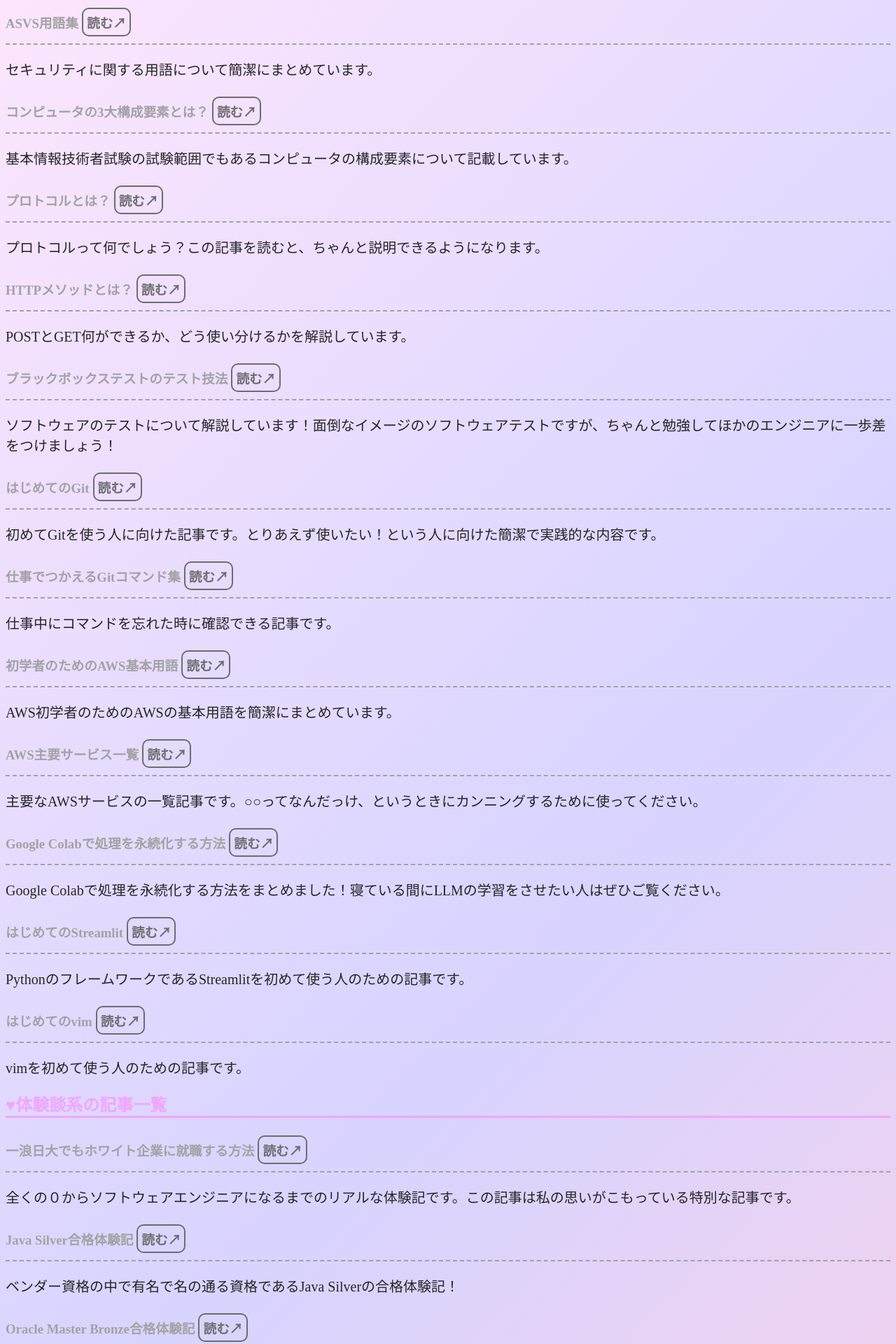
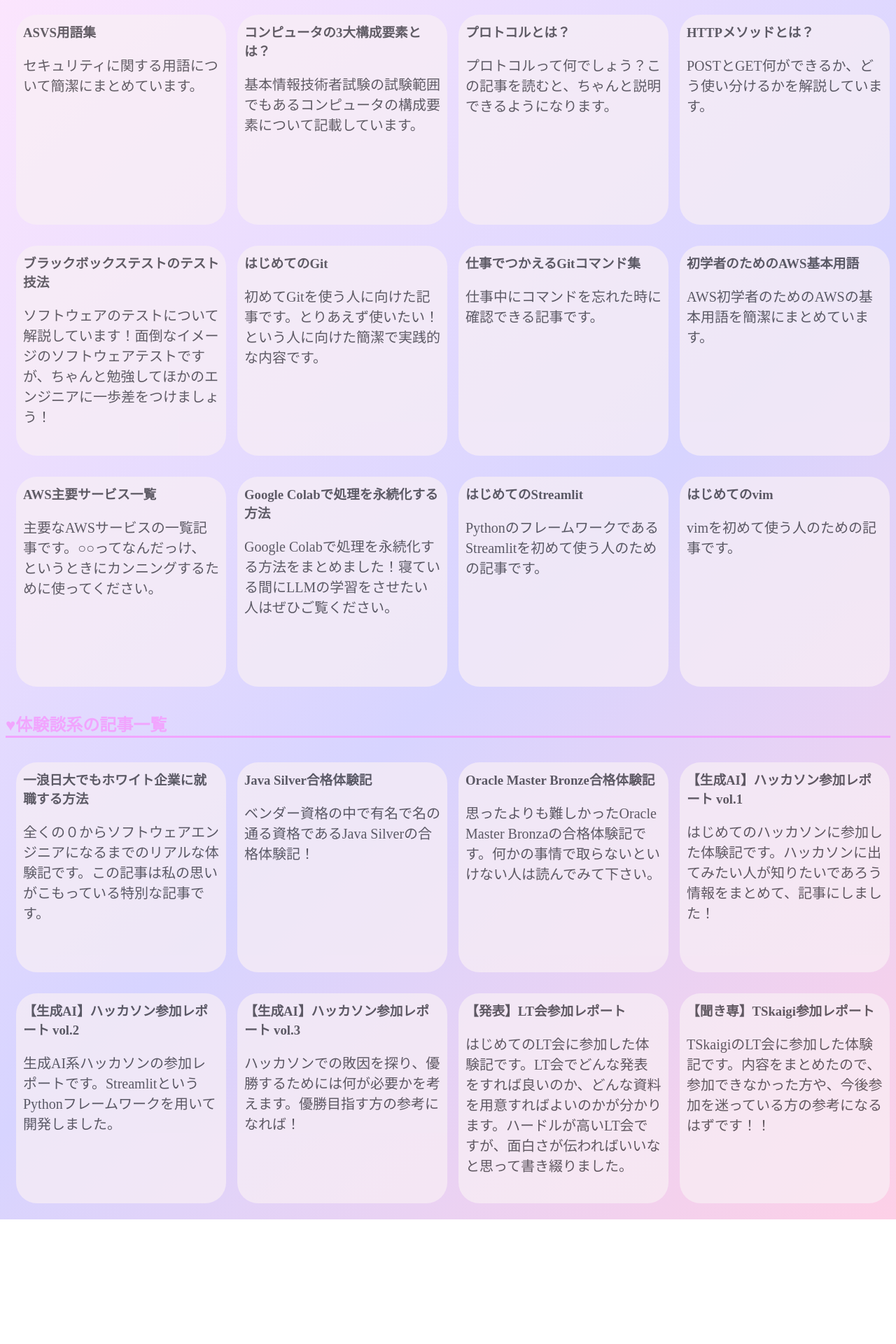
Before and after one commit to tomonarimomoka/blog-react, a React (Vite) app in the folder tech-blog/: page /ListTech in a window 1280 px wide. Shown: the part 160-2080 px from the top of the page at 70% size. After the commit the page ends 1902 px from the top, so only its background shows below. Built offline with nearby package versions, Linux system fonts and the light colour scheme.

Commit message:
'記事一覧をかっこよくした'

```diff
--- a/tech-blog/src/ListTech.tsx
+++ b/tech-blog/src/ListTech.tsx
@@ -1,5 +1,5 @@
 import { FC } from "react";
-import {HeaderNav ,  ArticalList ,SubTitle} from './Parts';
+import {HeaderNav , ArticalListBox,SubTitle} from './Parts';
 import './style.css'
 
 export const ListTech: FC = () => {
@@ -8,27 +8,32 @@ export const ListTech: FC = () => {
         <>
             <HeaderNav />
             <SubTitle subTitle="♥解説系の記事一覧"/>
-            <ArticalList title="ASVS用語集" fileName="security" explain="セキュリティに関する用語について簡潔にまとめています。" />
-            <ArticalList title="コンピュータの3大構成要素とは？"  fileName="elementOfComputer" explain="基本情報技術者試験の試験範囲でもあるコンピュータの構成要素について記載しています。" />
-            <ArticalList title="プロトコルとは？"  fileName="whatIsProtocol"  explain="プロトコルって何でしょう？この記事を読むと、ちゃんと説明できるようになります。" />
-            <ArticalList title="HTTPメソッドとは？"  fileName="HTTPmethod"  explain="POSTとGET何ができるか、どう使い分けるかを解説しています。" />
-            <ArticalList title="ブラックボックステストのテスト技法"  fileName="simpleTest"  explain="ソフトウェアのテストについて解説しています！面倒なイメージのソフトウェアテストですが、ちゃんと勉強してほかのエンジニアに一歩差をつけましょう！" />
-            <ArticalList title="はじめてのGit"  fileName="gitForBeginner"  explain="初めてGitを使う人に向けた記事です。とりあえず使いたい！という人に向けた簡潔で実践的な内容です。" />
-            <ArticalList title="仕事でつかえるGitコマンド集"  fileName="gitForTeam"  explain="仕事中にコマンドを忘れた時に確認できる記事です。" />
-            <ArticalList title="初学者のためのAWS基本用語"  fileName="awsForBeginner"  explain="AWS初学者のためのAWSの基本用語を簡潔にまとめています。" />
-            <ArticalList title="AWS主要サービス一覧"  fileName="awsListOfServices"  explain="主要なAWSサービスの一覧記事です。○○ってなんだっけ、というときにカンニングするために使ってください。" />
-            <ArticalList title="Google Colabで処理を永続化する方法"  fileName="googleColab"  explain="Google Colabで処理を永続化する方法をまとめました！寝ている間にLLMの学習をさせたい人はぜひご覧ください。" />
-            <ArticalList title="はじめてのStreamlit"  fileName="howToUseStreamlit"  explain="PythonのフレームワークであるStreamlitを初めて使う人のための記事です。" />
-            <ArticalList title="はじめてのvim"  fileName="vimForBeginner"  explain="vimを初めて使う人のための記事です。" />
+            <div className="flexBox">
+            <ArticalListBox title="ASVS用語集" fileName="security" explain="セキュリティに関する用語について簡潔にまとめています。" />
+            <ArticalListBox title="コンピュータの3大構成要素とは？"  fileName="elementOfComputer" explain="基本情報技術者試験の試験範囲でもあるコンピュータの構成要素について記載しています。" />
+            <ArticalListBox title="プロトコルとは？"  fileName="whatIsProtocol"  explain="プロトコルって何でしょう？この記事を読むと、ちゃんと説明できるようになります。" />
+            <ArticalListBox title="HTTPメソッドとは？"  fileName="HTTPmethod"  explain="POSTとGET何ができるか、どう使い分けるかを解説しています。" />
+            <ArticalListBox title="ブラックボックステストのテスト技法"  fileName="simpleTest"  explain="ソフトウェアのテストについて解説しています！面倒なイメージのソフトウェアテストですが、ちゃんと勉強してほかのエンジニアに一歩差をつけましょう！" />
+            <ArticalListBox title="はじめてのGit"  fileName="gitForBeginner"  explain="初めてGitを使う人に向けた記事です。とりあえず使いたい！という人に向けた簡潔で実践的な内容です。" />
+            <ArticalListBox title="仕事でつかえるGitコマンド集"  fileName="gitForTeam"  explain="仕事中にコマンドを忘れた時に確認できる記事です。" />
+            <ArticalListBox title="初学者のためのAWS基本用語"  fileName="awsForBeginner"  explain="AWS初学者のためのAWSの基本用語を簡潔にまとめています。" />
+            <ArticalListBox title="AWS主要サービス一覧"  fileName="awsListOfServices"  explain="主要なAWSサービスの一覧記事です。○○ってなんだっけ、というときにカンニングするために使ってください。" />
+            <ArticalListBox title="Google Colabで処理を永続化する方法"  fileName="googleColab"  explain="Google Colabで処理を永続化する方法をまとめました！寝ている間にLLMの学習をさせたい人はぜひご覧ください。" />
+            <ArticalListBox title="はじめてのStreamlit"  fileName="howToUseStreamlit"  explain="PythonのフレームワークであるStreamlitを初めて使う人のための記事です。" />
+            <ArticalListBox title="はじめてのvim"  fileName="vimForBeginner"  explain="vimを初めて使う人のための記事です。" />
+            </div>
+
             <SubTitle subTitle="♥体験談系の記事一覧"/>
-            <ArticalList title="一浪日大でもホワイト企業に就職する方法"  fileName="jobHuntting" explain="全くの０からソフトウェアエンジニアになるまでのリアルな体験記です。この記事は私の思いがこもっている特別な記事です。" />
-            <ArticalList title="Java Silver合格体験記"  fileName="JavaSilver" explain="ベンダー資格の中で有名で名の通る資格であるJava Silverの合格体験記！" />
-            <ArticalList title="Oracle Master Bronze合格体験記"  fileName="oracleBronzaDBA" explain="思ったよりも難しかったOracle Master Bronzaの合格体験記です。何かの事情で取らないといけない人は読んでみて下さい。" />
-            <ArticalList title="【生成AI】ハッカソン参加レポート vol.1"  fileName="hakkason_1" explain="はじめてのハッカソンに参加した体験記です。ハッカソンに出てみたい人が知りたいであろう情報をまとめて、記事にしました！" />
-            <ArticalList title="【生成AI】ハッカソン参加レポート vol.2"  fileName="hakkason_2" explain="生成AI系ハッカソンの参加レポートです。StreamlitというPythonフレームワークを用いて開発しました。" />
-            <ArticalList title="【生成AI】ハッカソン参加レポート vol.3"  fileName="hakkason_3" explain="ハッカソンでの敗因を探り、優勝するためには何が必要かを考えます。優勝目指す方の参考になれば！" />
-            <ArticalList title="【発表】LT会参加レポート"  fileName="firstLTparty" explain="はじめてのLT会に参加した体験記です。LT会でどんな発表をすれば良いのか、どんな資料を用意すればよいのかが分かります。ハードルが高いLT会ですが、面白さが伝わればいいなと思って書き綴りました。" />
-            <ArticalList title="【聞き専】TSkaigi参加レポート"  fileName="TSkaigiReport" explain="TSkaigiのLT会に参加した体験記です。内容をまとめたので、参加できなかった方や、今後参加を迷っている方の参考になるはずです！！" />
+            <div className="flexBox">
+            <ArticalListBox title="一浪日大でもホワイト企業に就職する方法"  fileName="jobHuntting" explain="全くの０からソフトウェアエンジニアになるまでのリアルな体験記です。この記事は私の思いがこもっている特別な記事です。" />
+            <ArticalListBox title="Java Silver合格体験記"  fileName="JavaSilver" explain="ベンダー資格の中で有名で名の通る資格であるJava Silverの合格体験記！" />
+            <ArticalListBox title="Oracle Master Bronze合格体験記"  fileName="oracleBronzaDBA" explain="思ったよりも難しかったOracle Master Bronzaの合格体験記です。何かの事情で取らないといけない人は読んでみて下さい。" />
+            <ArticalListBox title="【生成AI】ハッカソン参加レポート vol.1"  fileName="hakkason_1" explain="はじめてのハッカソンに参加した体験記です。ハッカソンに出てみたい人が知りたいであろう情報をまとめて、記事にしました！" />
+            <ArticalListBox title="【生成AI】ハッカソン参加レポート vol.2"  fileName="hakkason_2" explain="生成AI系ハッカソンの参加レポートです。StreamlitというPythonフレームワークを用いて開発しました。" />
+            <ArticalListBox title="【生成AI】ハッカソン参加レポート vol.3"  fileName="hakkason_3" explain="ハッカソンでの敗因を探り、優勝するためには何が必要かを考えます。優勝目指す方の参考になれば！" />
+            <ArticalListBox title="【発表】LT会参加レポート"  fileName="firstLTparty" explain="はじめてのLT会に参加した体験記です。LT会でどんな発表をすれば良いのか、どんな資料を用意すればよいのかが分かります。ハードルが高いLT会ですが、面白さが伝わればいいなと思って書き綴りました。" />
+            <ArticalListBox title="【聞き専】TSkaigi参加レポート"  fileName="TSkaigiReport" explain="TSkaigiのLT会に参加した体験記です。内容をまとめたので、参加できなかった方や、今後参加を迷っている方の参考になるはずです！！" />
+            </div>
         </>
     )
 }
--- a/tech-blog/src/Parts.tsx
+++ b/tech-blog/src/Parts.tsx
@@ -1,4 +1,4 @@
-import React, { FC } from "react";
+import { FC } from "react";
 import './style.css'
 
 export const ArticalList: FC<{ title: string , fileName:string , explain:string }> = ({ title , fileName , explain }) => {
@@ -15,7 +15,21 @@ export const ArticalList: FC<{ title: string , fileName:string , explain:string
     </>
   );
 }
-
+export const ArticalListBox: FC<{ title: string , fileName:string , explain:string }> = ({ title , fileName , explain }) => {
+  let url = "/" + fileName
+  return (
+    <>
+      <a href={url} className="articalBox">
+        <h3>
+          {title}
+        </h3>
+        <p>
+          {explain}
+        </p>
+      </a>
+    </>
+  );
+}
 // export const Head : FC<{title:string}> = (title) => {
 //   return(
 //     <>
--- a/tech-blog/src/style.css
+++ b/tech-blog/src/style.css
@@ -53,6 +53,28 @@
     background: #f9f0f5;
     border-radius: 30px;
     opacity: 0.7;
+  }
+  .articalBox {
+    width: 280px;
+    height: 280px;
+    padding: 10px;
+    margin: 15px;
+    background: #f9f0f5;
+    border-radius: 30px;
+    opacity: 0.7;
+    text-decoration: none;
+    color: inherit;
+  }
+
+  .articalBox:hover {
+    background: rgb(241, 165, 254);
+    color: #ffffff;
+  }
+
+  .flexBox{
+    /* display: flex; */
+    display: grid;
+    grid-template-columns: repeat(auto-fit, minmax(300px, 1fr));
   }
 
   .btnArticleLink{
```
